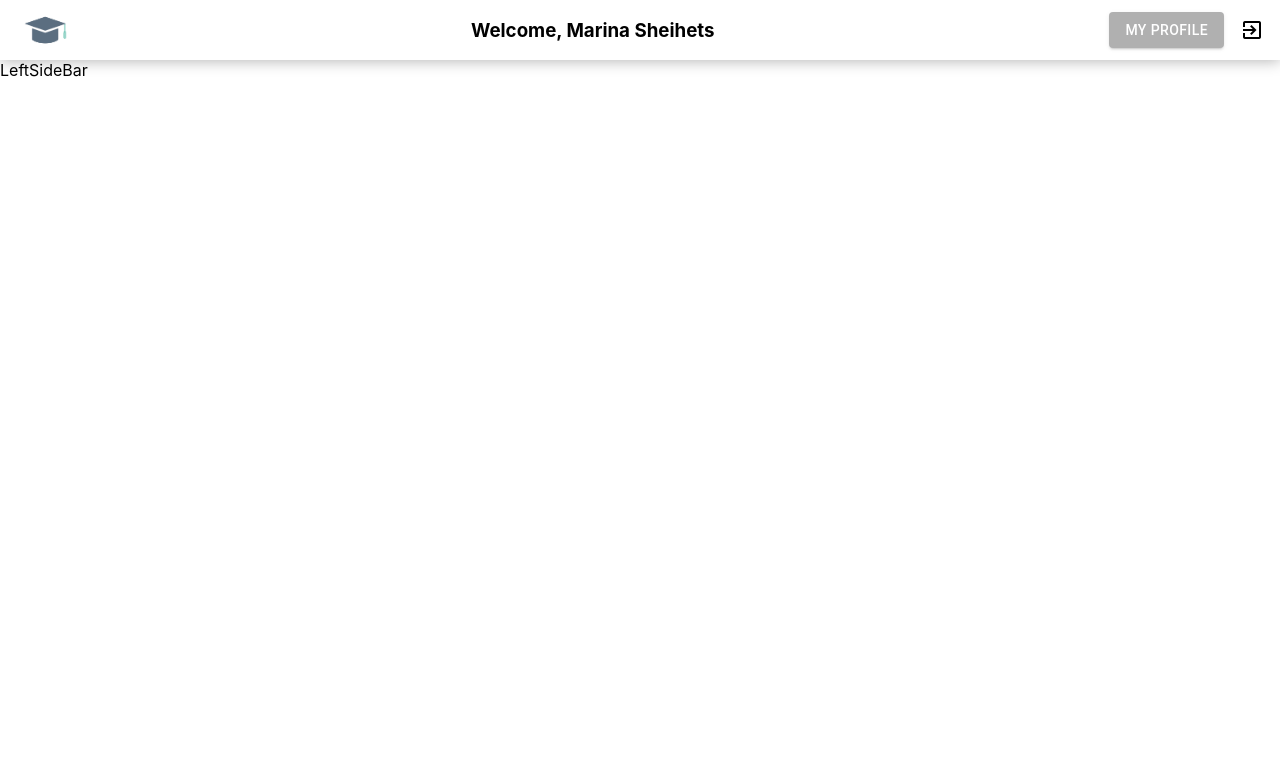
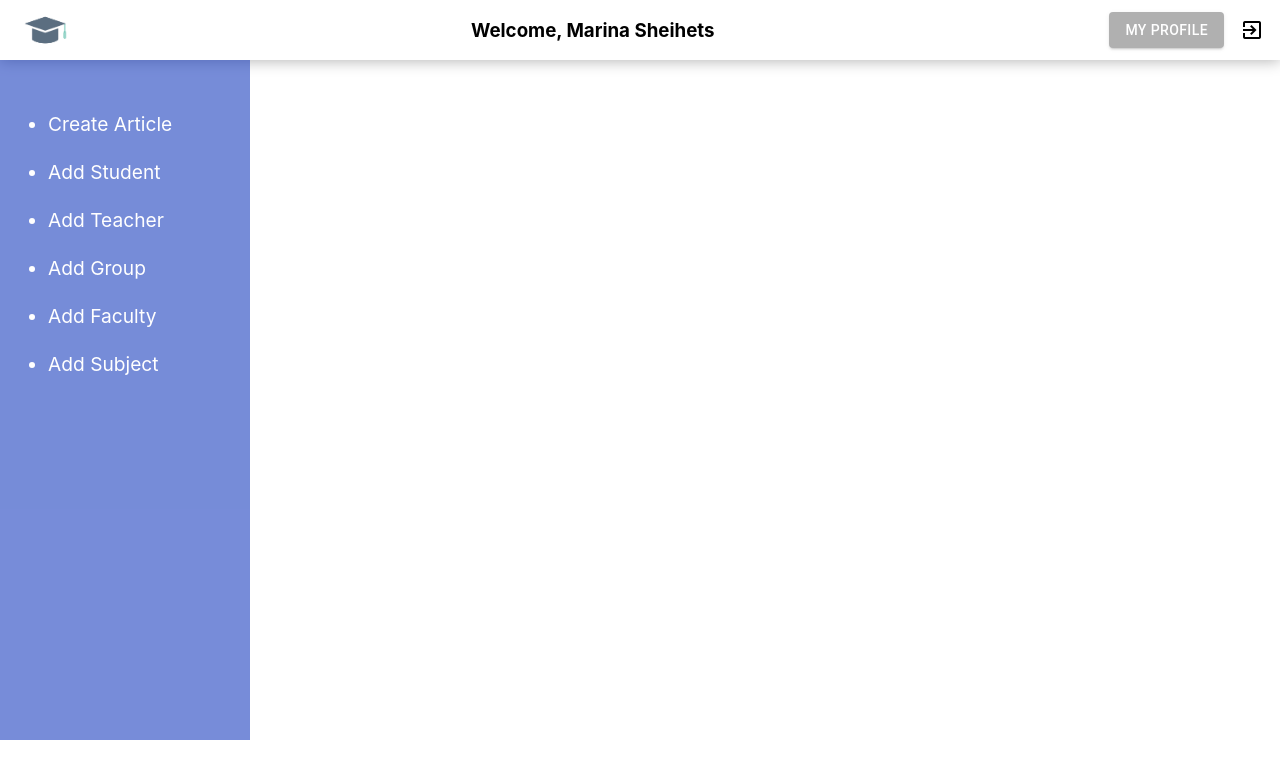
Before and after one commit to marina-sheigets/campus-client, a React (Create React App) app: page /new/article in a window 1280 px wide. Shown: the top 778 px of the page. Built offline with nearby package versions, Linux system fonts and the light colour scheme.

Commit message:
feat: left sidebar ui

```diff
--- a/src/components/__molecules__/LeftSideBar/LeftSideBar.tsx
+++ b/src/components/__molecules__/LeftSideBar/LeftSideBar.tsx
@@ -1,7 +1,64 @@
 import React from 'react';
+import styled from 'styled-components';
+import theme from '../../../constants/globalStyles';
 
+const LINKS = [
+	{
+		id: 1,
+		name: 'Create Article',
+	},
+	{
+		id: 2,
+		name: 'Add Student',
+	},
+	{
+		id: 3,
+		name: 'Add Teacher',
+	},
+	{
+		id: 4,
+		name: 'Add Group',
+	},
+	{
+		id: 5,
+		name: 'Add Faculty',
+	},
+	{
+		id: 6,
+		name: 'Add Subject',
+	},
+];
 function LeftSideBar() {
-	return <div>LeftSideBar</div>;
+	return (
+		<Wrapper>
+			<UL>
+				{LINKS.map((item) => (
+					<li key={item.id}>{item.name}</li>
+				))}
+			</UL>
+		</Wrapper>
+	);
 }
 
+const Wrapper = styled('div')`
+	width: 250px;
+	padding: 2rem 0.5rem;
+	background: ${theme.background.blue.primary};
+	opacity: 57%;
+	height: 85vh;
+	z-index: 1;
+`;
+
+const UL = styled('ul')`
+	display: flex;
+	flex-direction: column;
+	justify-content: start;
+	gap: 1.5rem;
+	color: ${theme.text.white.primary};
+	font-size: 1.2rem;
+	li {
+		cursor: pointer;
+	}
+`;
+
 export default LeftSideBar;
```
